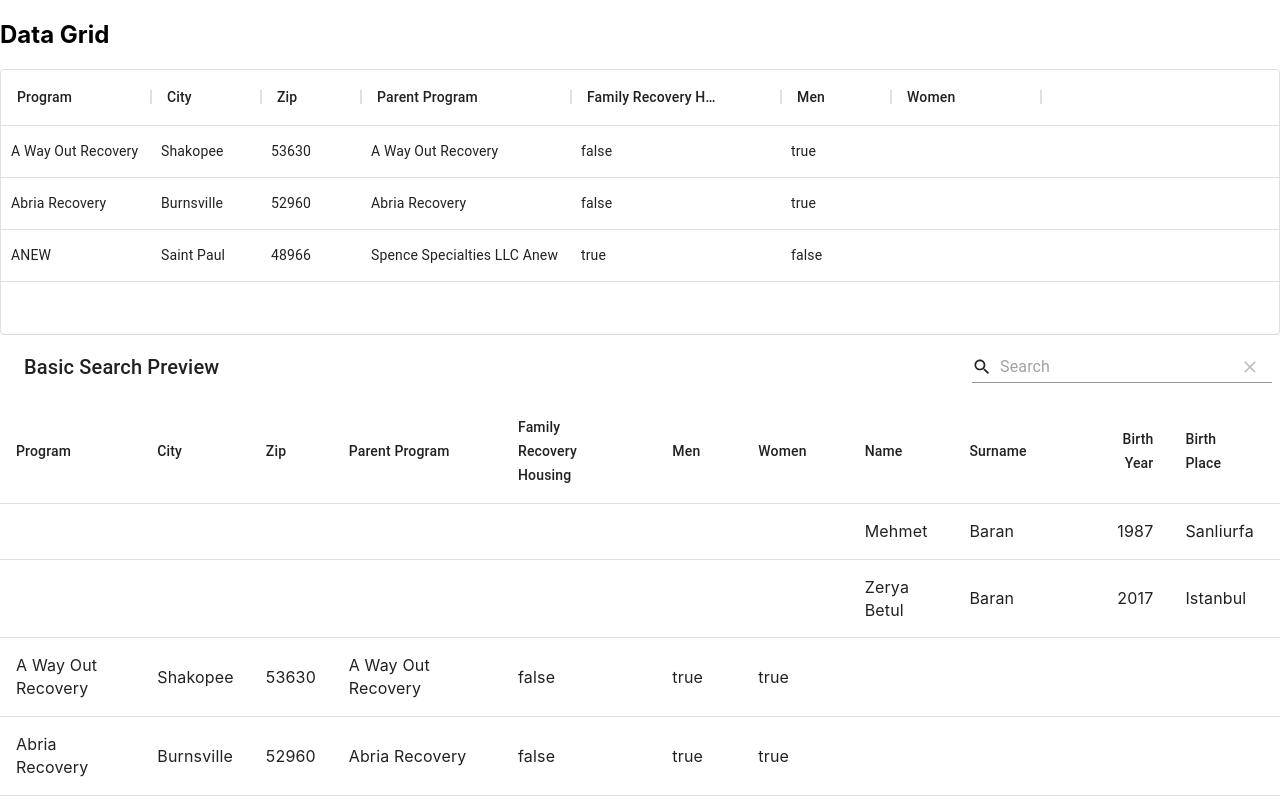
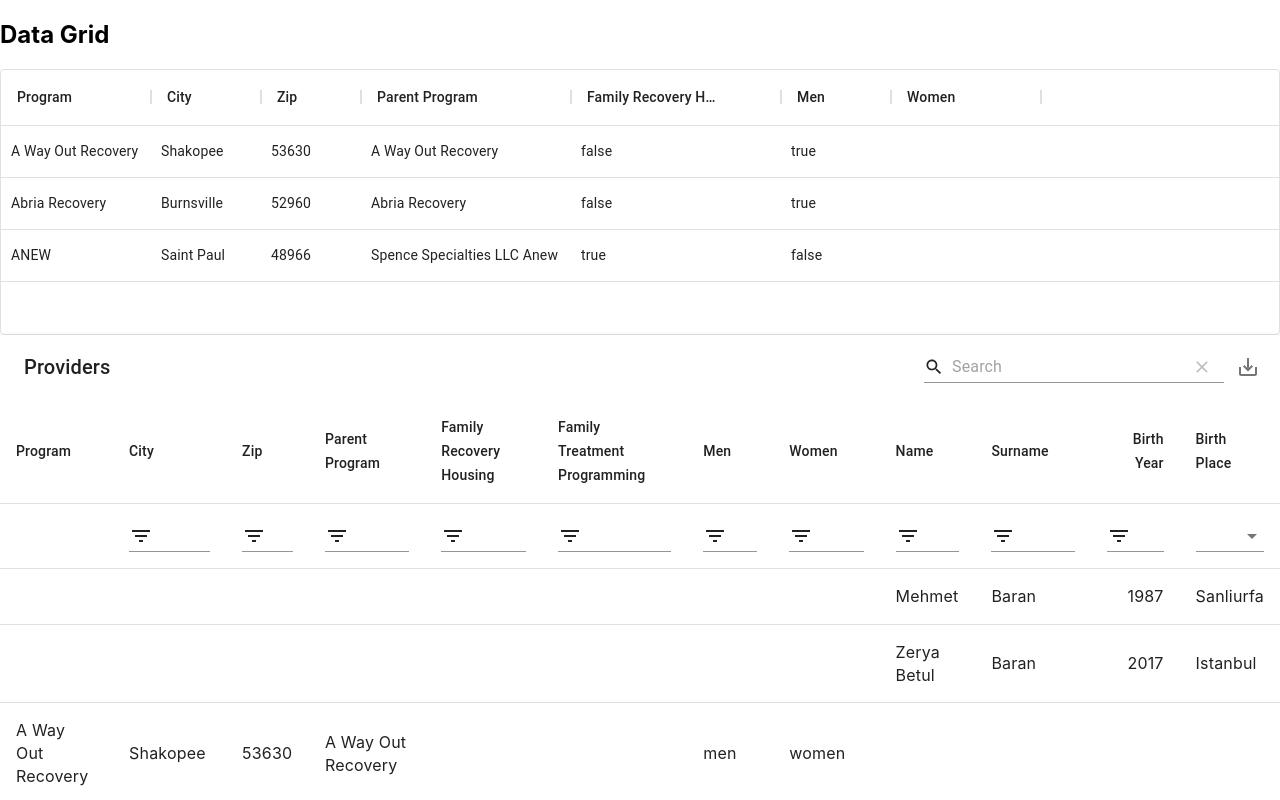
Before and after one commit to dillonbaxendell/search-spike, a React (Create React App) app: page / in a window 1280 px wide. Shown: the top 800 px of the page. Built offline with nearby package versions, Linux system fonts and the light colour scheme.

Commit message:
comments and pulling options out of jsx into function.

```diff
--- a/src/components/MaterialTableExample/MaterialTableExample.jsx
+++ b/src/components/MaterialTableExample/MaterialTableExample.jsx
@@ -1,7 +1,7 @@
 import { forwardRef } from 'react';
 import MaterialTable from 'material-table';
 
-// material ui
+// material ui icons
 import AddBox from '@material-ui/icons/AddBox';
 import ArrowDownward from '@material-ui/icons/ArrowDownward';
 import Check from '@material-ui/icons/Check';
@@ -21,6 +21,7 @@ import ViewColumn from '@material-ui/icons/ViewColumn';
 
 function MaterialTableExample() {
 
+  // must have or icons won't show up in table and it will look terrible
   const tableIcons = {
     Add: forwardRef((props, ref) => <AddBox {...props} ref={ref} />),
     Check: forwardRef((props, ref) => <Check {...props} ref={ref} />),
@@ -41,13 +42,23 @@ function MaterialTableExample() {
     ViewColumn: forwardRef((props, ref) => <ViewColumn {...props} ref={ref} />)
   };
 
-
+// none of these width properties are working fyi
   const columns = [
-    { field: 'program', title: 'Program', width: 120 },
-    { field: 'city', title: 'City', width: 110 },
+    { field: 'program', title: 'Program', filtering: false },
+    {
+      field: 'city', title: 'City', cellStyle: {
+        width: 200,
+        maxWidth: 200
+      },
+      headerStyle: {
+        width: 200,
+        maxWidth: 200
+      }
+    },
     { field: 'zip', title: 'Zip', width: 110 },
-    { field: 'parentProgram', title: 'Parent Program', width: 110 },
+    { field: 'parentProgram', title: 'Parent Program', width: '50%' },
     { field: 'familyRecoveryHousing', title: 'Family Recovery Housing', width: 110 },
+    { field: 'familyTreatmentProgramming', title: 'Family Treatment Programming', width: 110 },
     { field: 'men', title: 'Men', width: 110 },
     { field: 'women', title: 'Women', width: 110 },
 
@@ -64,21 +75,29 @@ function MaterialTableExample() {
   const data = [
     { name: 'Mehmet', surname: 'Baran', birthYear: 1987, birthCity: 63 },
     { name: 'Zerya Betul', surname: 'Baran', birthYear: 2017, birthCity: 34 },
-    { program: 'A Way Out Recovery', city: 'Shakopee', zip: 55379 - 1749, parentProgram: 'A Way Out Recovery', familyRecoveryHousing: false, men: true, women: true},
-    { id: 2, program: 'Abria Recovery', city: 'Burnsville', zip: 55337-2377, parentProgram: 'Abria Recovery', familyRecoveryHousing: false, men: true, women: true},
-        { id: 3, program: 'ANEW', city: 'Saint Paul', zip: 55106-6140, parentProgram: 'Spence Specialties LLC Anew', familyRecoveryHousing: true, men: false, women: true},
+    { program: 'A Way Out Recovery', city: 'Shakopee', zip: 55379 - 1749, parentProgram: 'A Way Out Recovery', men: 'men', women: 'women' },
+    { id: 2, program: 'Abria Recovery', city: 'Burnsville', zip: 55337 - 2377, parentProgram: 'Abria Recovery', men: 'men', women: 'women' },
+    { id: 3, program: 'ANEW', city: 'Saint Paul', zip: 55106 - 6140, parentProgram: 'Spence Specialties LLC Anew', familyRecoveryHousing: 'Family Recovery Housing', women: 'women' },
+    { id: 4, program: 'Anthony Louis Center', city: 'Burnsville', zip: 55376, parentProgram: 'On-belay of Minnesota Inc dba Anthony', familyTreatmentProgramming: 'Family Treatment Programming', men: 'men', women: 'women' },
   ];
+
+  const options = {
+    search: true,
+    paging: false,
+    exportButton: true,
+    filtering: true
+    // tableLayout: 'fixed',
+  };
 
   return (
     <>
-      <div style={{ maxWidth: '100%' }}>
+      <div>
+        {/* <div style={{ maxWidth: '100%' }}> */}
         <MaterialTable
-          title="Basic Search Preview"
+          title="Providers"
           columns={columns}
           data={data}
-          options={{
-            search: true
-          }}
+          options={options}
           icons={tableIcons}
         />
       </div>
```
